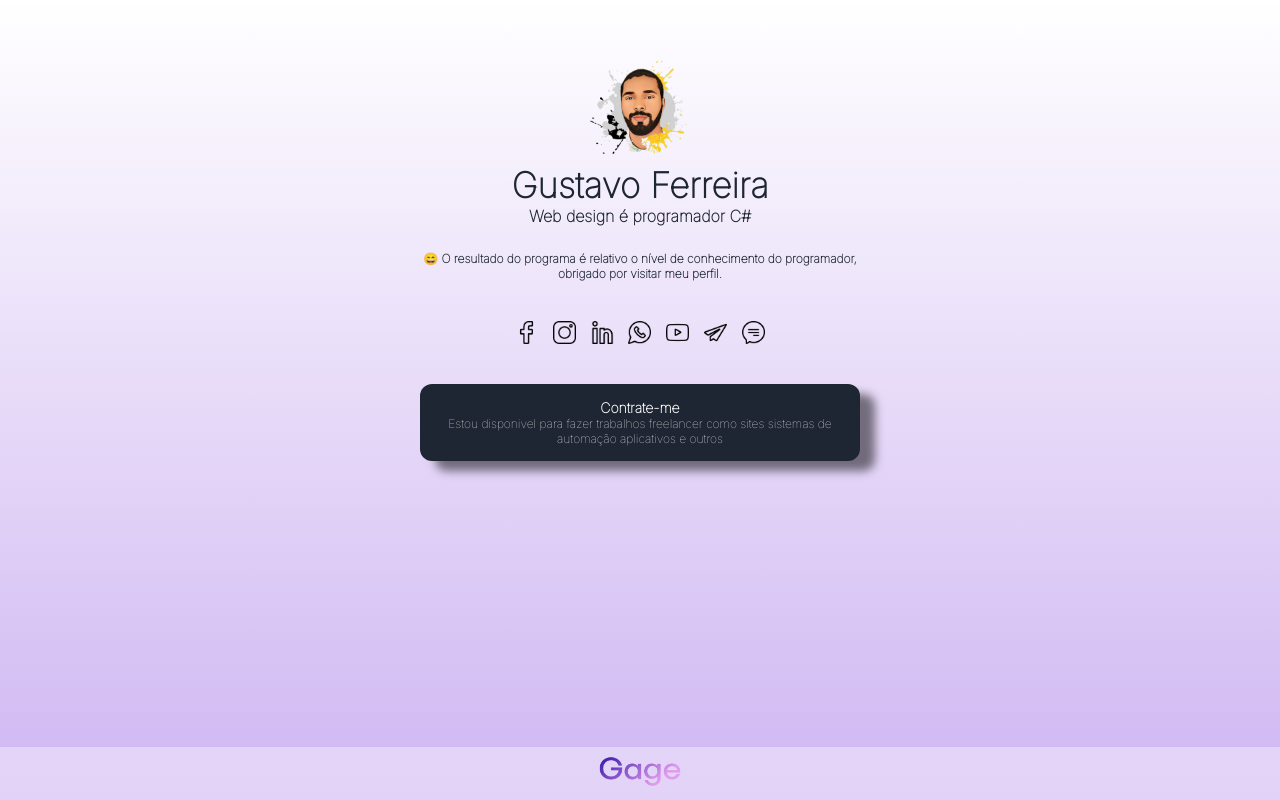
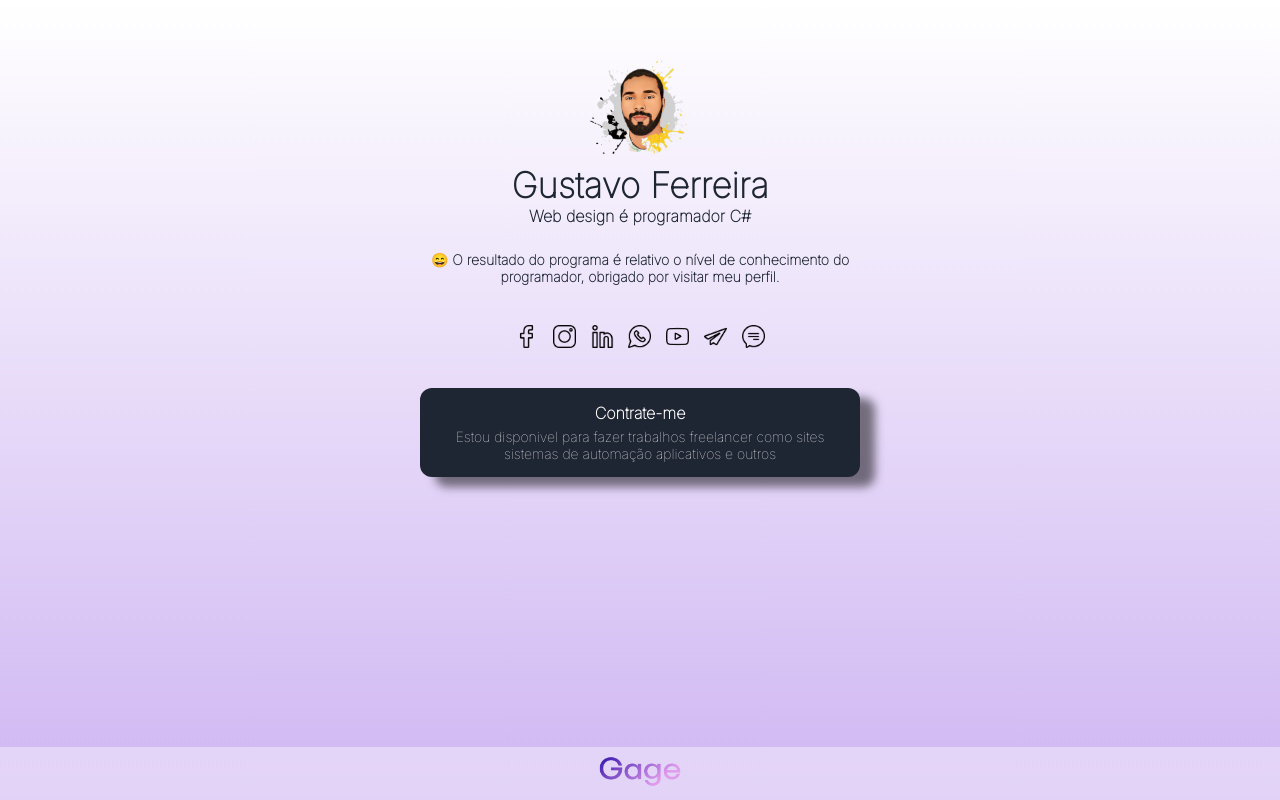
Before and after one commit to Gustavowp8/meuperfil, a plain HTML site: page index.html in a window 1280 px wide. Drawn offline with Linux system fonts and the light colour scheme.

Commit message:
estilo das fontes alterados

```diff
--- a/estilo/style.css
+++ b/estilo/style.css
@@ -42,7 +42,7 @@ main{
     margin-top: 25px;
     font-weight: 600;
     color: #1f2633;
-    font-size: 12px;
+    font-size: 14px;
 }
 
 .areaicones img{
@@ -78,14 +78,15 @@ main{
 
 .caixa h2{
     color: #ffffff;
-    font-size: 14px;
+    font-size: 16px;
     font-weight: 800;
+    margin-bottom: 5px;
 }
 
 .caixa p{
     font-weight: 300;
     color: #ffffff;
-    font-size: 12px;
+    font-size: 14px;
 }
 
 footer img{
```
